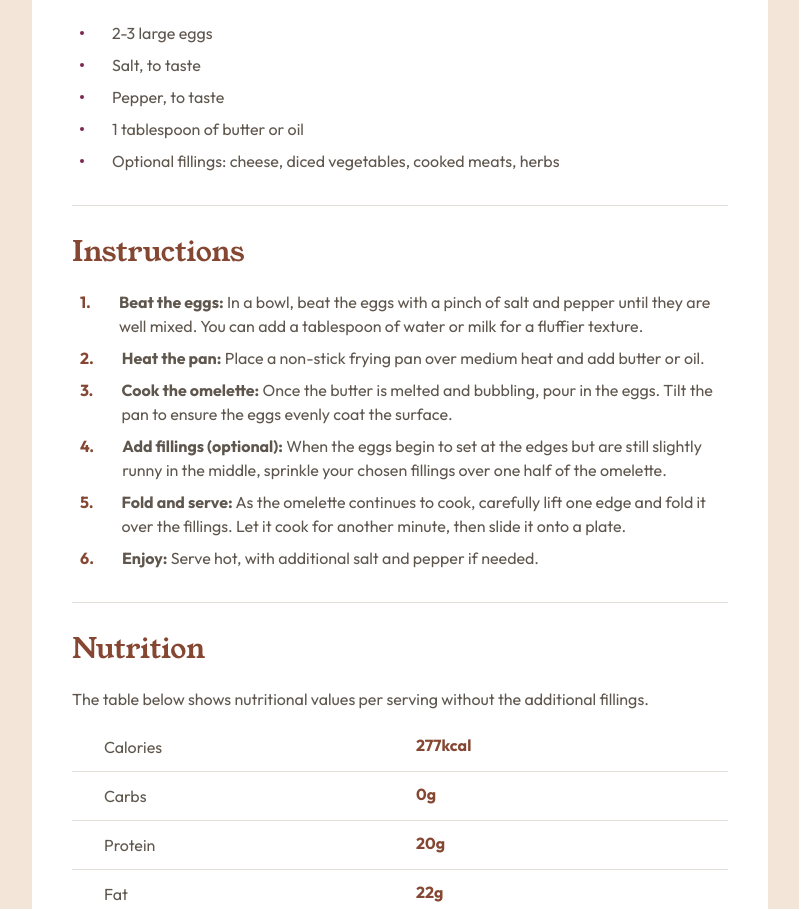
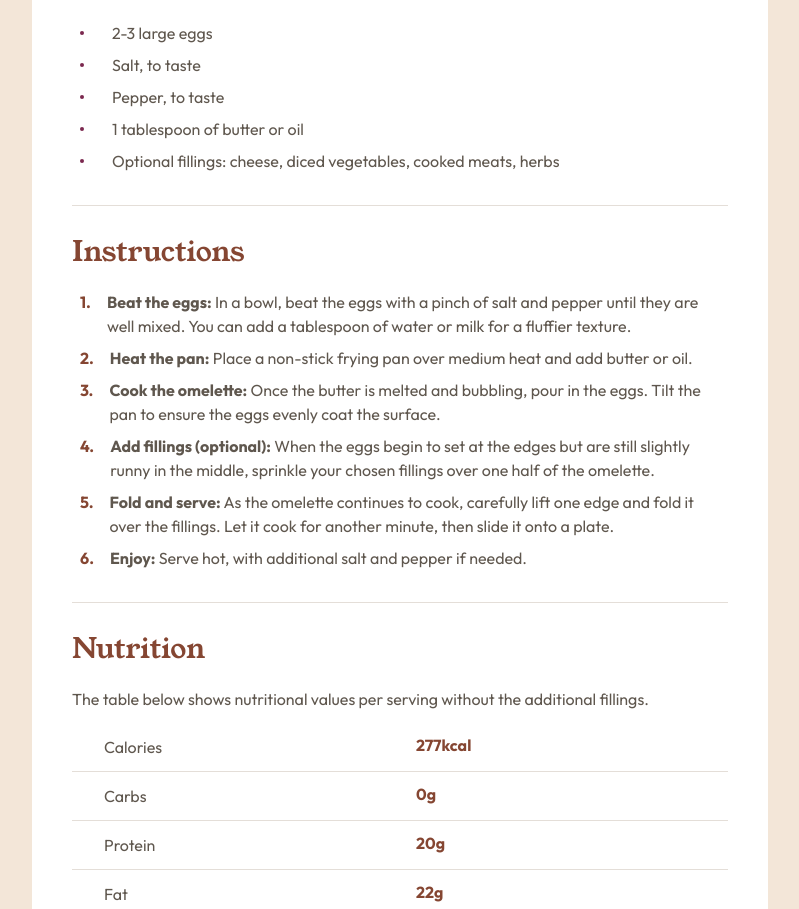
Before and after one commit to developer-ruben/Recipe-page, a plain HTML site: page index.html in a window 1280 px wide. Shown: the part 887-1796 px from the top of the page, without its empty margins (240-1039 px from the left). Drawn offline with Linux system fonts and the light colour scheme.

Commit message:
update subtitle font family and gap ordered list item

```diff
--- a/style.css
+++ b/style.css
@@ -91,7 +91,7 @@ body {
   min-height: 100vh;
   color: hsl(var(--clr-stone-600));
   font-size: var(--text-preset-4-size);
-  font-family: "Outfit";
+  font-family: "Outfit", sans-serif;
 }
 
 main {
@@ -167,6 +167,8 @@ p {
   color: hsl(var(--clr-rose-800));
   font-size: var(--text-preset-3-size);
   line-height: var(--text-preset-3-height);
+  font-family: "Outfit", sans-serif;
+  font-weight: 600;
 }
 
 .recipe__list {
@@ -209,6 +211,7 @@ p {
 .recipe__list--ordered .recipe__item {
   align-items: flex-start;
   counter-increment: my-awesome-counter;
+  gap: 1.6rem;
 }
 
 .recipe__list--ordered .recipe__item::before {
```
